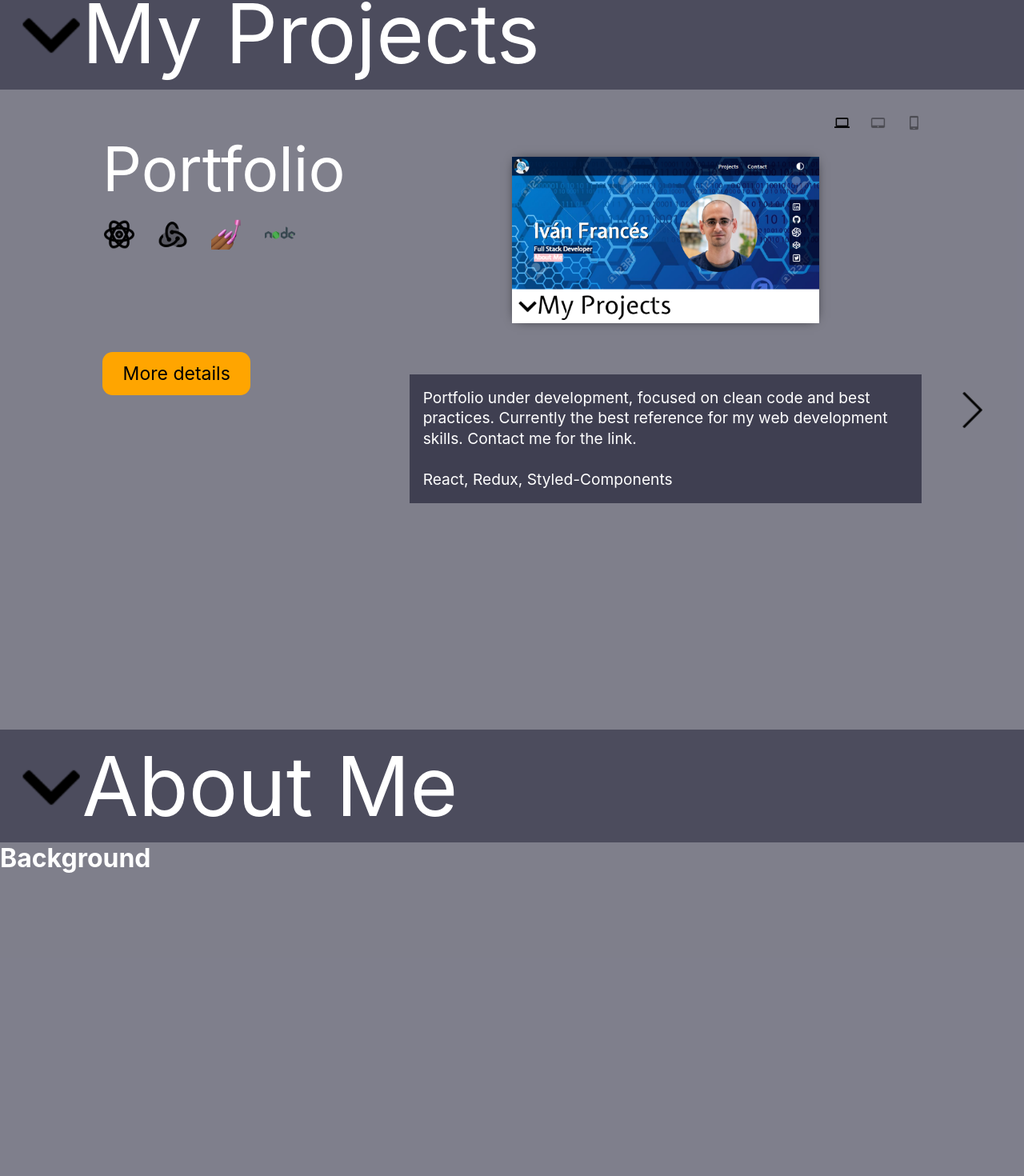
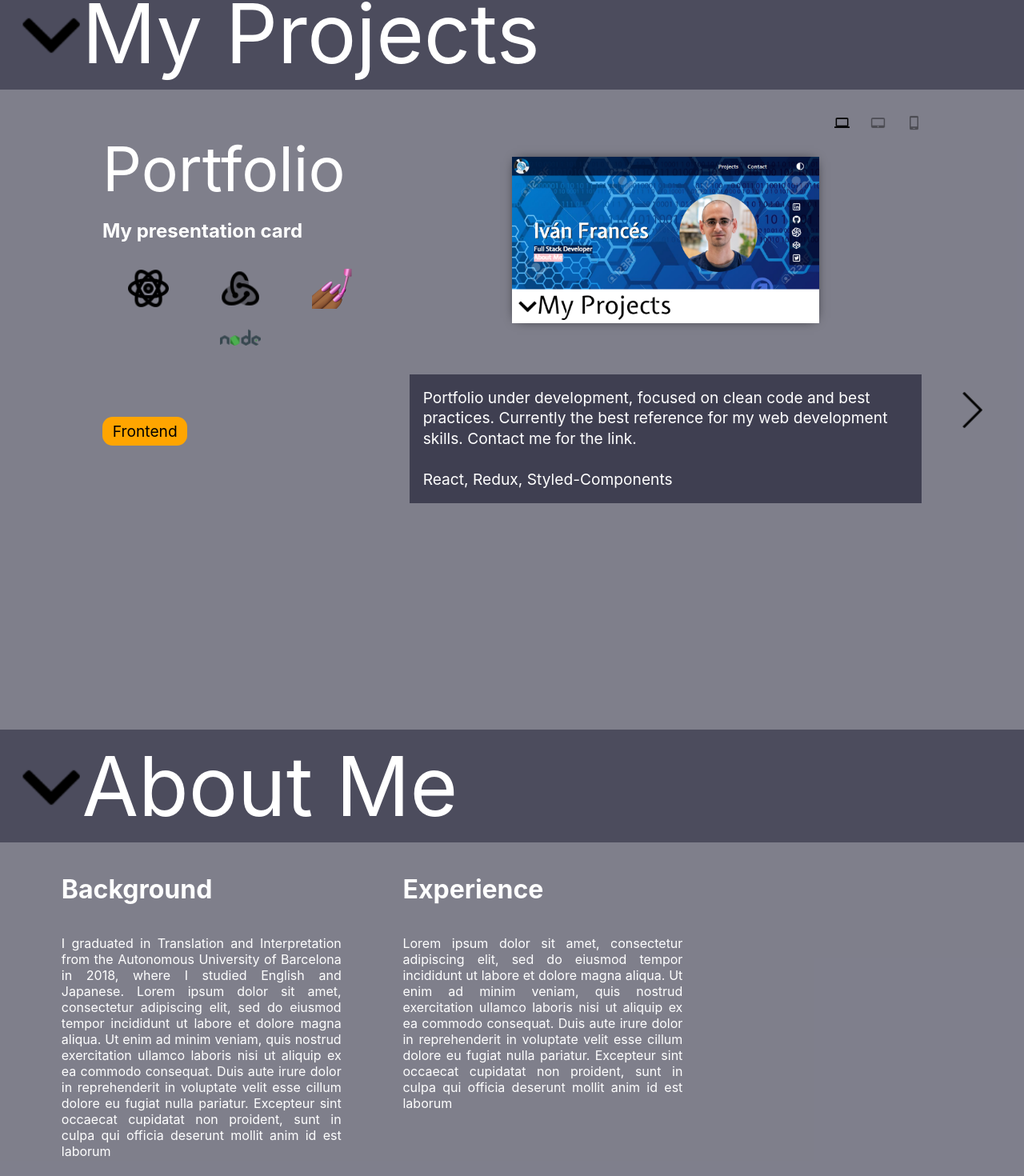
Before and after one commit to ifrancesalcantara/Portfolio, a React (Create React App) app: page / in a window 1280 px wide. Shown: the part 582-2052 px from the top of the page at 80% size. Built offline with nearby package versions, Linux system fonts and the light colour scheme; a web font is replaced by a local one.

Commit message:
about me columns, project tech hover, project subtitle

```diff
--- a/src/components/AboutMe/AboutMe.js
+++ b/src/components/AboutMe/AboutMe.js
@@ -1,15 +1,29 @@
 import React, {useState} from "react";
-import {Subtitle} from "./styles"
+import {AboutMeWrapper,Section,SectionTitle,SectionText} from "./styles"
+import {aboutMeData} from "./aboutMeData"
 import {Title} from "../Common/Title/Title.js"
 import {UnfoldWrapper} from "../Common/Common"
 
 export function AboutMe(){
   const [unfold, setUnfold]=useState(100)
+
   return (
     <div>
         <Title title={"About Me"} unfold={unfold} setUnfold={setUnfold}/>
         <UnfoldWrapper unfold={unfold}>
-          <Subtitle>Background</Subtitle>
+          <AboutMeWrapper>
+            <Section>
+              <SectionTitle>Background</SectionTitle>
+              <SectionText>{aboutMeData.background.text}</SectionText>
+            </Section>
+            <Section>
+              <SectionTitle>Experience</SectionTitle>
+              <SectionText>{aboutMeData.experience.text}</SectionText>
+            </Section>
+            <Section>
+
+            </Section>
+          </AboutMeWrapper>
         </UnfoldWrapper>
     </div>
   );
--- /dev/null
+++ b/src/components/AboutMe/aboutMeData.js
@@ -0,0 +1,10 @@
+const aboutMeData={
+    background:{
+        text:"I graduated in Translation and Interpretation from the Autonomous University of Barcelona in 2018, where I studied English and Japanese. Lorem ipsum dolor sit amet, consectetur adipiscing elit, sed do eiusmod tempor incididunt ut labore et dolore magna aliqua. Ut enim ad minim veniam, quis nostrud exercitation ullamco laboris nisi ut aliquip ex ea commodo consequat. Duis aute irure dolor in reprehenderit in voluptate velit esse cillum dolore eu fugiat nulla pariatur. Excepteur sint occaecat cupidatat non proident, sunt in culpa qui officia deserunt mollit anim id est laborum"
+    },
+    experience:{
+        text:"Lorem ipsum dolor sit amet, consectetur adipiscing elit, sed do eiusmod tempor incididunt ut labore et dolore magna aliqua. Ut enim ad minim veniam, quis nostrud exercitation ullamco laboris nisi ut aliquip ex ea commodo consequat. Duis aute irure dolor in reprehenderit in voluptate velit esse cillum dolore eu fugiat nulla pariatur. Excepteur sint occaecat cupidatat non proident, sunt in culpa qui officia deserunt mollit anim id est laborum"
+    }
+}
+
+export {aboutMeData}
--- a/src/components/AboutMe/styles.js
+++ b/src/components/AboutMe/styles.js
@@ -1,16 +1,21 @@
 import styled from "styled-components"
 
-const Subtitle=styled.h1`
-    margin:0
+const AboutMeWrapper=styled.div`
+    display:flex;
+    overflow:hidden;
+    height:100%;
 `
-
-
-const AboutMeWrapper=styled.div`
-    background:${({theme})=>theme.primary_transparent2};
-    height:${({unfold})=>unfold+"vh"};
-    transition:1s;
-    display:flex;
-    overflow:hidden
+const Section=styled.div`
+    height:100%;
+    width:100%;
 `
-
-export {Subtitle, AboutMeWrapper}
+const SectionTitle=styled.h1`
+    margin:0;
+    color:${({theme})=>theme.text};
+    padding:3vw 0 3vw 6vw;
+`
+const SectionText=styled.p`
+    text-align:justify;
+    padding:0 0 0 6vw
+`
+export {AboutMeWrapper,Section,SectionTitle,SectionText}
--- a/src/components/HomeviewProjects/Carousel/Project/Project.js
+++ b/src/components/HomeviewProjects/Carousel/Project/Project.js
@@ -1,25 +1,30 @@
 import React from "react";
-import {ProjectWrapper, Title, Image, ImageWrapper, Link, Technologies, MainText, MediaWrapper} from "./styles"
+import {ProjectWrapper, Title, Image, ImageWrapper, Link, Technologies, MainText, MediaWrapper, Subtitle} from "./styles"
 import {projectInfo, getTechnologies, getMediaImgs} from "./projectData"
 
 function Project(props){
     const {name, index, unfold}=props
+    const {subtitle, techs, link,media,img,mainText,gitHub}=projectInfo[name]
   return (
     <ProjectWrapper index={index} name={name} unfold={unfold}>
         <div>
           <Title name={name}>{formatTitle(name)}</Title>
+          <Subtitle name={name}>{subtitle}</Subtitle>
           <Technologies>
-            {getTechnologies(projectInfo[name].techs)}
+            {getTechnologies(techs)}
           </Technologies>
-          <Link title={"Project view under development"}>More details</Link>
-          {name==="portfolio"?null:<Link href={projectInfo[name].link}>Go to site</Link>}
+          {/*<Link title={"Project view under development"}>More details</Link>*/}
+          {gitHub.frontend?<Link href={gitHub.frontend}>Frontend</Link>:null}
+          {gitHub.backend?<Link href={gitHub.frontend}>Backend</Link>:null}
+          {gitHub.repository?<Link href={gitHub.frontend}>Repository</Link>:null}
+          {name==="portfolio"?null:<Link href={link}>Go to site</Link>}
         </div>
         <div>
-          <MediaWrapper>{getMediaImgs(projectInfo[name].media)}</MediaWrapper>
+          <MediaWrapper>{getMediaImgs(media)}</MediaWrapper>
           <ImageWrapper unfold={unfold}>
-            <Image title={"Project view under development"} src={projectInfo[name].img} name={name}/>
+            <Image title={"Project view under development"} src={img} name={name}/>
           </ImageWrapper>
-          <MainText>{projectInfo[name].mainText}</MainText>
+          <MainText>{mainText}</MainText>
         </div>
     </ProjectWrapper>
   );
--- a/src/components/HomeviewProjects/Carousel/Project/projectData.js
+++ b/src/components/HomeviewProjects/Carousel/Project/projectData.js
@@ -45,36 +45,66 @@ export const technologyInfo={
     express:{
         title:"Express",
         img:"./Images/Projects/Technologies/express.png"
+    },
+    javascript:{
+        title:"JavaScript",
+        img:"./Images/Projects/Technologies/javascript.png"
     }
 }
 
 export const projectInfo={
     portfolio:{
+        subtitle:"My presentation card",
         techs:["react", "redux", "styled", "nodejs"],
         mainText:"Portfolio under development, focused on clean code and best practices. Currently the best reference for my web development skills. Contact me for the link.\n \n       React, Redux, Styled-Components",
         img:"./Images/Projects/portfolio.png",
-        media:["pc"]
+        media:["pc"],
+        gitHub:{
+            frontend:"https://github.com/ifrancesalcantara/Portfolio",
+            backend:"",
+            repository:""
+        }
     },
     paintapop:{
+        subtitle:"Get some cool looking figures",
         techs:["react", "mongo", "css3", "nodejs"],
         mainText:"A mobile application that allows users to trade painting services. The user can browse and post cards showing thier style, connecting with the card's creator with a chat.",
         img:"./Images/Projects/paintapop.png",
         link:"https://paintapop.herokuapp.com/",
-        media:["mobile", "tablet"]
+        media:["mobile", "tablet"],
+        gitHub:{
+            frontend:"https://github.com/ifrancesalcantara/Project-3-frontend",
+            backend:"https://github.com/ifrancesalcantara/Maquetepinto-backend",
+            repository:""
+        }
     },
     bombard:{
-        techs:["react", "css3", "html5", "express"],
+        subtitle:"Scape from your audience",
+        techs:["javascript", "css3", "html5", "express"],
         mainText:"A maze scape game based off Bomberman, where the user has to exit the town avoiding being bitten by angry dogs and making their way by destroying blocks. In the PvP mode, both players fight to death with the help of random cards. Developed with HTML canvas and Javascript.",
         img:"./Images/Projects/bombard.png",
         link:"https://ifrancesalcantara.github.io/Bombard/",
-        media:["pc"]
+        media:["pc"],
+        gitHub:{
+            frontend:"",
+            backend:"",
+            //WHEN COMBINED
+            repository:"https://github.com/ifrancesalcantara/Bombard"
+        }
     },
     hoodie:{
-        techs:["react", "css3", "sass", "nodejs", "handlebar", "gmaps", "express"],
+        subtitle:"Map-based notepad",
+        techs:["css3", "sass", "nodejs", "handlebar", "gmaps", "express"],
         mainText:"A mobile application that allows the users to post comments on a map. These comments can be made public or private, allowing the user to interact with other user comments replying or liking them.",
         img:"./Images/Projects/hoodie.png",
         link:"https://hoodie-app.herokuapp.com/",
-        media:["mobile"]
+        media:["mobile"],
+        gitHub:{
+            frontend:"",
+            backend:"",
+            //WHEN COMBINED
+            repository:"https://github.com/ifrancesalcantara/Project2"
+        }
     }
 }
 
--- a/src/components/HomeviewProjects/Carousel/Project/styles.js
+++ b/src/components/HomeviewProjects/Carousel/Project/styles.js
@@ -13,7 +13,7 @@ const ProjectWrapper=styled.div`
 `
 
 const Title=styled.p`
-    color:${({theme})=>theme.text};
+    color:${({theme,name})=>name==="paintapop"?null:name==="bombard"?null:theme.text};
     font-size:6vw;
     margin-top:8vh;
     width:30vw;
@@ -43,27 +43,31 @@ const Technologies=styled.div`
     display:flex;
     justify-content:space-around;
     flex-wrap:wrap;
-    margin: 2vw 0 10vw 0;
-    width:70%;
+    margin: 2vw 0 5vw 2vw;
+    width:90%;
 `
 
 const Technology=styled.div`
     background-image:url(${({tech})=>technologyInfo[tech].img});
-    margin-right:2vw;
-    height:3vw;
-    width:3vw;
+    margin:.5vw 4vw .5vw 0;
+    height:4vw;
+    width:4vw;
     background-size: contain;
     background-repeat:no-repeat;
+    &:hover{
+        transform:scale(1.5, 1.5);
+        transition:.3s;
+    }
 `
 
 const Link=styled.a`
-    font-size:1.8vw;
+    font-size:1.5vw;
     border-radius:1vw;
-    padding:1vw 2vw;
+    padding:.5vw 1vw;
     background: orange;
     display:block;
     width:fit-content;
-    margin:6vh 0;
+    margin:3vh 0;
     text-decoration: none;
     color:black;
 `
@@ -95,4 +99,9 @@ const MediaImg=styled.div`
     height:1.5vw
 `
 
-export{ProjectWrapper, Title, Image, ImageWrapper, Link, Technologies, Technology, MainText, MediaWrapper, MediaImg}
+const Subtitle=styled.h2`
+    margin:2vw 0 0;
+    color:${({theme,name})=>name==="paintapop"?null:name==="bombard"?null:theme.text}
+`
+
+export{ProjectWrapper, Title, Image, ImageWrapper, Link, Technologies, Technology, MainText, MediaWrapper, MediaImg, Subtitle}
--- a/src/components/WelcomeCard/WelcomeCard.js
+++ b/src/components/WelcomeCard/WelcomeCard.js
@@ -1,5 +1,5 @@
 import React from "react";
-import {WelcomeCard, Text, Name, Position, AboutMe, LinksWrapper, Links, Logo, Portrait} from "./styles"
+import {WelcomeCard, Text, Name, Position, LinksWrapper, Links, Logo, Portrait} from "./styles"
 //import Login from "../components/Login/Login";
 
 const gitHubLink="https://github.com/ifrancesalcantara"
@@ -15,7 +15,6 @@ function HomeView(){
         <Text>
             <Name>Iván Francés</Name>
             <Position>Full Stack Developer</Position>
-            <AboutMe>About Me</AboutMe>
         </Text>
         <Portrait/>
         <LinksWrapper>
--- a/src/components/WelcomeCard/styles.js
+++ b/src/components/WelcomeCard/styles.js
@@ -39,13 +39,8 @@ const Name=styled.p`
 const Position=styled.p`
     display: table;
     font-size:2vw;
+    padding:0 9vw;
     background:${({theme})=>theme.primary_transparent}
-`
-
-const AboutMe=styled.p`
-    font-size:2vw;
-    display: table;
-    background:pink;
 `
 
 const LinksWrapper=styled.div`
@@ -106,4 +101,4 @@ function getIcon(props){
     }
 }
 
-export {WelcomeCard, Text, Name, Position, AboutMe, LinksWrapper, Links, Logo, Portrait}
+export {WelcomeCard, Text, Name, Position, LinksWrapper, Links, Logo, Portrait}
```
Also changed, not shown: public/Images/Projects/Technologies/javascript.png (added).
